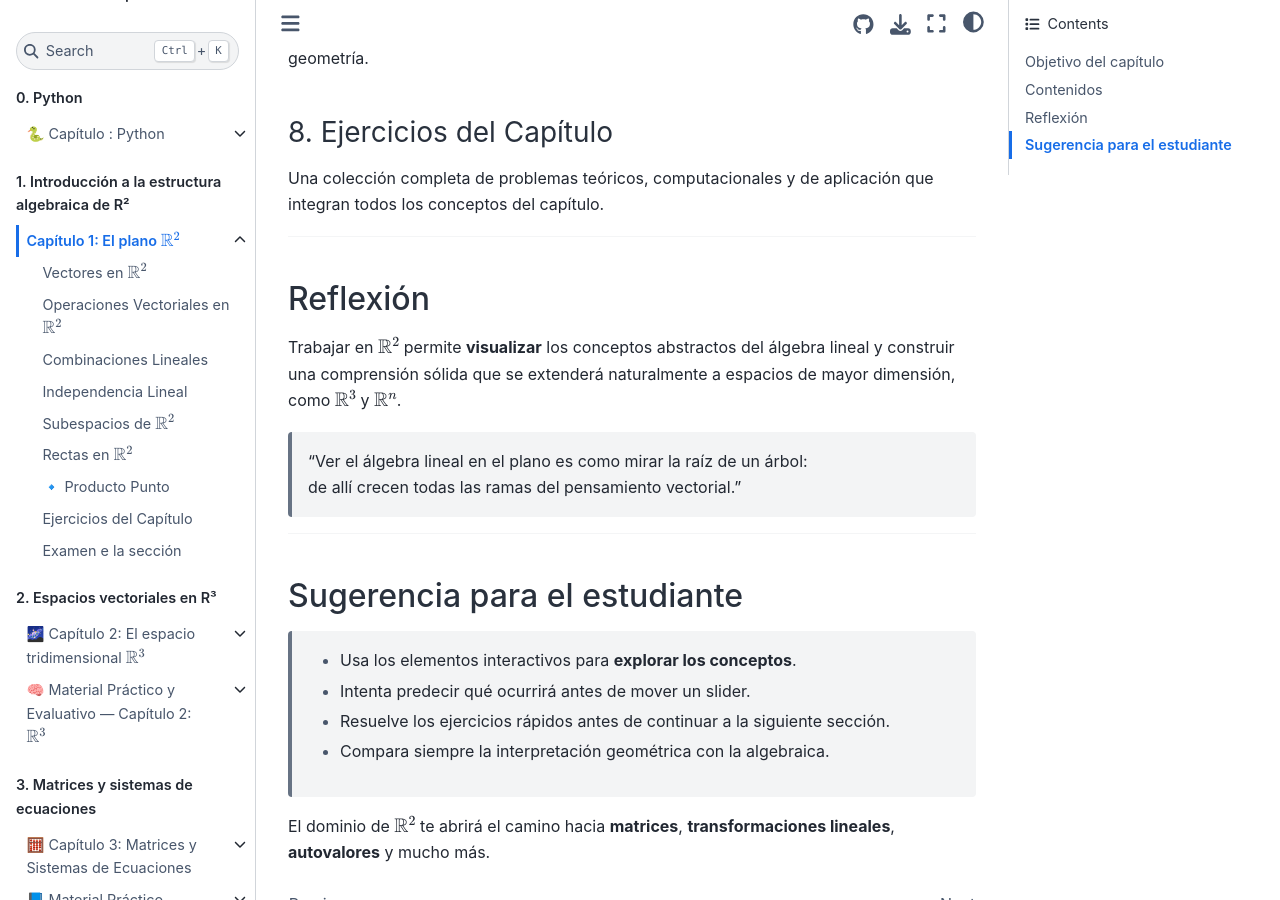
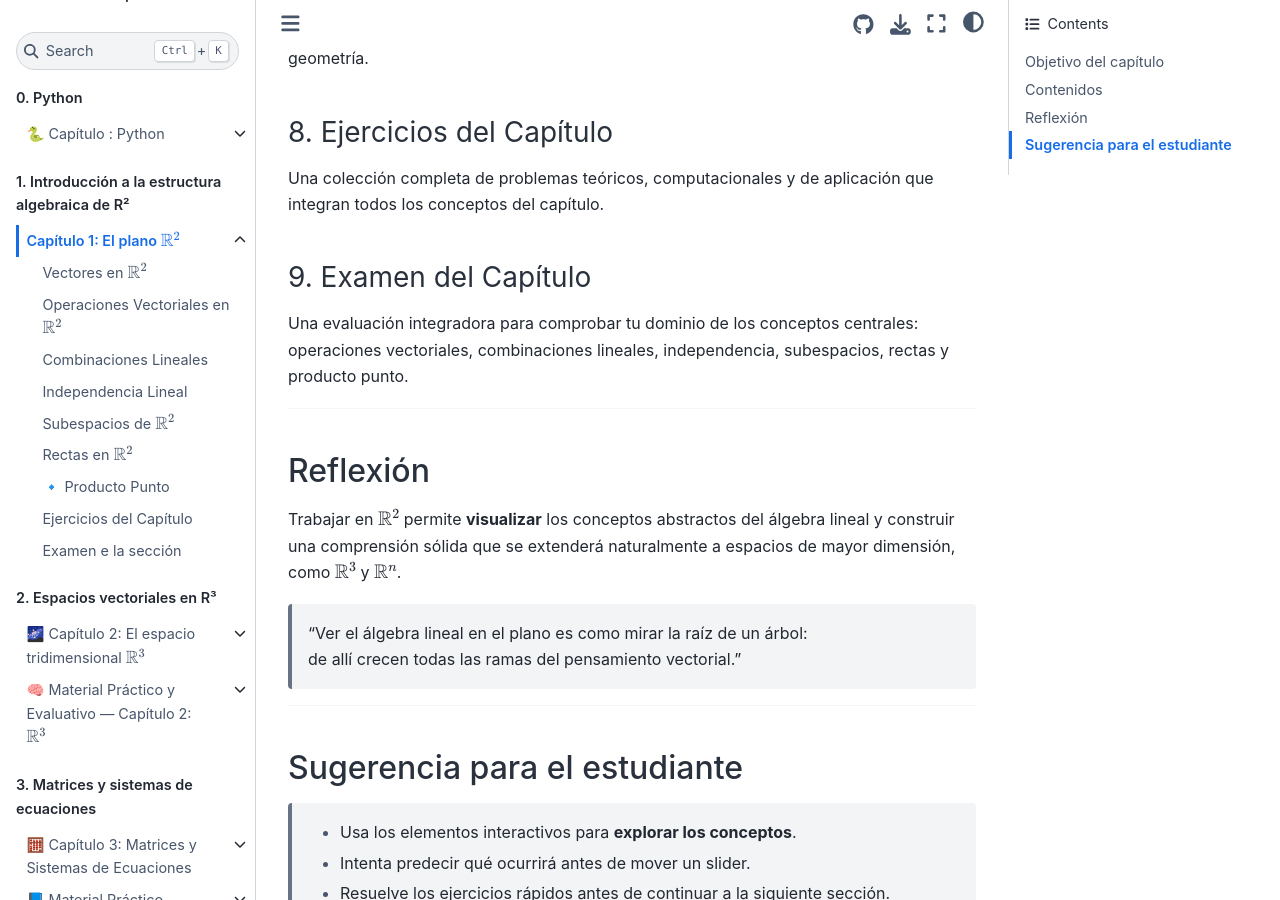
Before and after one commit to naranjo-jd/testing_linear_book, a Jupyter Book: the page built from book/chapters/01-espacios_vectoriales_r2/index.md, in a window 1280 px wide and 900 px high, scrolled down 1945 px. Built offline with Jupyter Book 1.0.4 settings and Sphinx 7.4.7 and the Sphinx Book theme 1.1.4, drawn with Linux system fonts in a browser that asks for light colours; comment, search, counter and statistics services are not loaded.

Commit message:
Update Copilot instructions and fix Chapter 01 formatting
Co-authored-by: Copilot <223556219+Copilot@users.noreply.github.com>

```diff
--- a/book/chapters/01-espacios_vectoriales_r2/index.md
+++ b/book/chapters/01-espacios_vectoriales_r2/index.md
@@ -46,6 +46,9 @@ El producto escalar te permite medir ángulos entre vectores, definir ortogonali
 ###  8. Ejercicios del Capítulo
 Una colección completa de problemas teóricos, computacionales y de aplicación que integran todos los conceptos del capítulo.
 
+###  9. Examen del Capítulo
+Una evaluación integradora para comprobar tu dominio de los conceptos centrales: operaciones vectoriales, combinaciones lineales, independencia, subespacios, rectas y producto punto.
+
 ---
 
 ##  Reflexión
```
Also changed, not shown: .github/copilot-instructions.md, book/chapters/01-espacios_vectoriales_r2/01_vectores.ipynb, book/chapters/01-espacios_vectoriales_r2/02_operaciones.ipynb, book/chapters/01-espacios_vectoriales_r2/04_independencia_lineal.ipynb, book/chapters/01-espacios_vectoriales_r2/05_subespacios.ipynb, book/chapters/01-espacios_vectoriales_r2/07_producto_punto.ipynb, book/chapters/01-espacios_vectoriales_r2/08_ejercicios_capitulo.ipynb.
